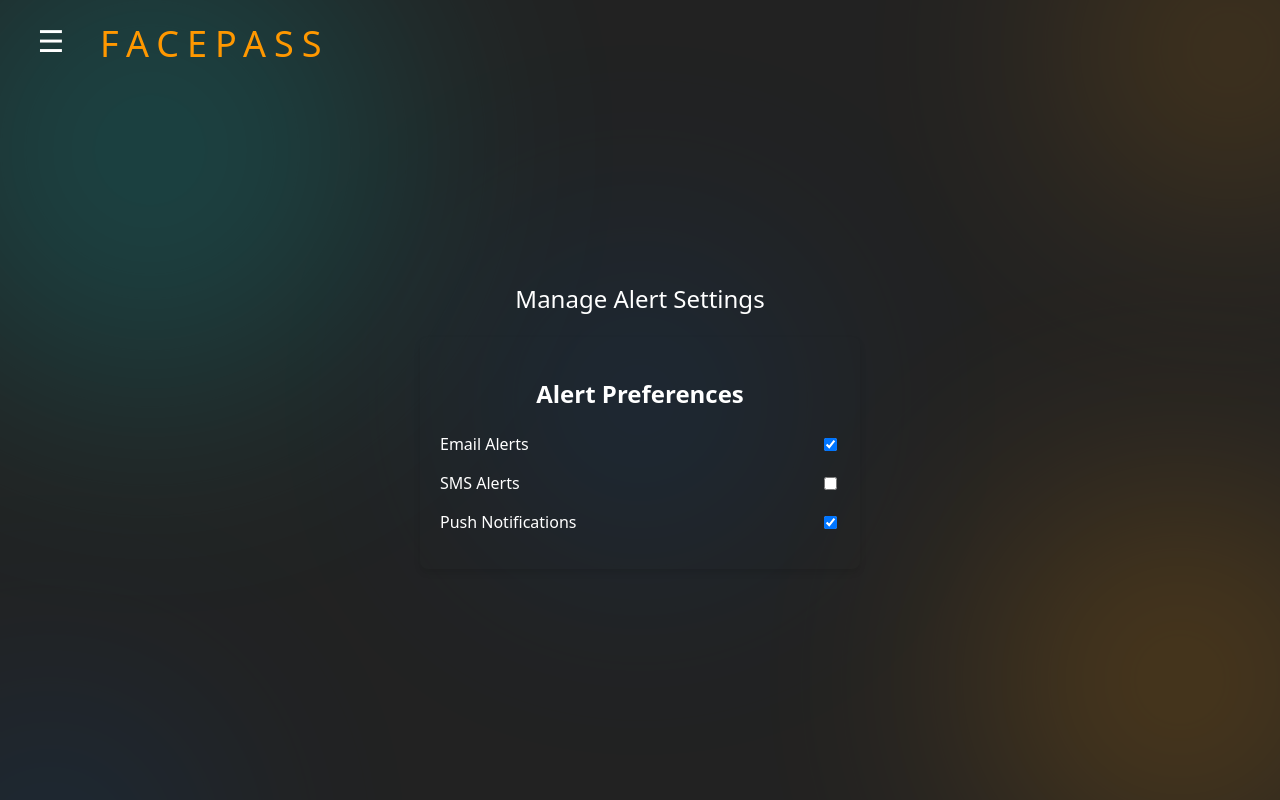
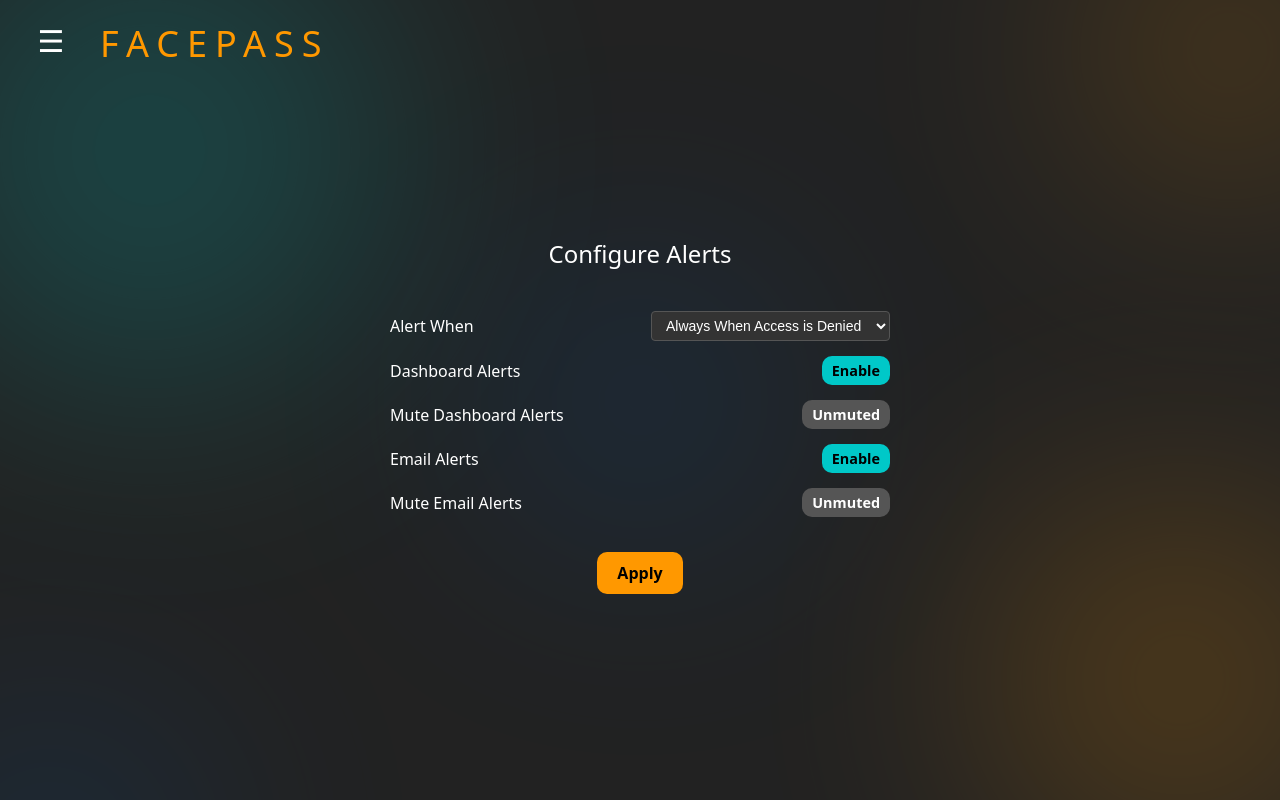
Before and after one commit to Proyecto-PTI/Frontend, a React (Vite) app: page /alert-settings in a window 1280 px wide. Built offline with nearby package versions, Linux system fonts and the light colour scheme.

Commit message:
Clase AlertSettings hecha

```diff
--- a/src/frames/AlertSettings.jsx
+++ b/src/frames/AlertSettings.jsx
@@ -1,14 +1,16 @@
 import React, { useState } from 'react';
-import styles from './AlertSettings.module.css'; // Crea este archivo para los estilos
+import styles from './AlertSettings.module.css';
+import userProfileStyles from '../frames/UserProfile.module.css'; // Importamos estilos de UserProfile
 import WebHeader from '../components/WebHeader';
 import NavBar from '../components/NavBar';
 import Background from '../components/Background';
 
 function AlertSettings() {
     const [settings, setSettings] = useState({
+        dashboardAlerts: true,
+        muteDashboardAlerts: false,
         emailAlerts: true,
-        smsAlerts: false,
-        pushNotifications: true,
+        muteEmailAlerts: false,
     });
 
     const handleToggle = (key) => {
@@ -23,33 +25,63 @@ function AlertSettings() {
             <NavBar />
             <div className={styles.container}>
                 <Background />
-                <WebHeader subtitle="Manage Alert Settings" />
+                <WebHeader subtitle="Configure Alerts" />
                 <div className={styles.settingsWrapper}>
-                    <h2 className={styles.title}>Alert Preferences</h2>
+                    <div className={styles.setting}>
+                        <label>Alert When</label>
+                        <select className={`${styles.dropdown} ${userProfileStyles.logDetails}`}>
+                            <option>Always When Access is Denied</option>
+                            <option>Only During Business Hours</option>
+                            <option>Never</option>
+                        </select>
+                    </div>
+                    <div className={styles.setting}>
+                        <label>Dashboard Alerts</label>
+                        <button
+                            className={`${styles.toggleButton} ${
+                                settings.dashboardAlerts ? styles.enabled : styles.disabled
+                            }`}
+                            onClick={() => handleToggle('dashboardAlerts')}
+                        >
+                            {settings.dashboardAlerts ? 'Enable' : 'Disable'}
+                        </button>
+                    </div>
+                    <div className={styles.setting}>
+                        <label>Mute Dashboard Alerts</label>
+                        <button
+                            className={`${styles.toggleButton} ${
+                                settings.muteDashboardAlerts ? styles.enabled : styles.disabled
+                            }`}
+                            onClick={() => handleToggle('muteDashboardAlerts')}
+                        >
+                            {settings.muteDashboardAlerts ? 'Muted' : 'Unmuted'}
+                        </button>
+                    </div>
                     <div className={styles.setting}>
                         <label>Email Alerts</label>
-                        <input
-                            type="checkbox"
-                            checked={settings.emailAlerts}
-                            onChange={() => handleToggle('emailAlerts')}
-                        />
+                        <button
+                            className={`${styles.toggleButton} ${
+                                settings.emailAlerts ? styles.enabled : styles.disabled
+                            }`}
+                            onClick={() => handleToggle('emailAlerts')}
+                        >
+                            {settings.emailAlerts ? 'Enable' : 'Disable'}
+                        </button>
                     </div>
                     <div className={styles.setting}>
-                        <label>SMS Alerts</label>
-                        <input
-                            type="checkbox"
-                            checked={settings.smsAlerts}
-                            onChange={() => handleToggle('smsAlerts')}
-                        />
+                        <label>Mute Email Alerts</label>
+                        <button
+                            className={`${styles.toggleButton} ${
+                                settings.muteEmailAlerts ? styles.enabled : styles.disabled
+                            }`}
+                            onClick={() => handleToggle('muteEmailAlerts')}
+                        >
+                            {settings.muteEmailAlerts ? 'Muted' : 'Unmuted'}
+                        </button>
                     </div>
-                    <div className={styles.setting}>
-                        <label>Push Notifications</label>
-                        <input
-                            type="checkbox"
-                            checked={settings.pushNotifications}
-                            onChange={() => handleToggle('pushNotifications')}
-                        />
-                    </div>
+                    <button className={styles.applyButton}>
+                        Apply
+                    </button>
                 </div>
             </div>
         </div>
--- a/src/frames/AlertSettings.module.css
+++ b/src/frames/AlertSettings.module.css
@@ -15,12 +15,12 @@
 }
 
 .settingsWrapper {
-    background: transparent; /* Elimina el fondo blanco */
+    background: transparent; /* Fondo transparente */
     border-radius: 8px;
     padding: 20px;
-    box-shadow: 0 4px 6px rgba(0, 0, 0, 0.1);
+    box-shadow: none;
     width: 100%;
-    max-width: 400px;
+    max-width: 500px;
 }
 
 .title {
@@ -35,3 +35,44 @@
     align-items: center;
     margin-bottom: 15px;
 }
+
+.dropdown {
+    background: #333;
+    color: white;
+    border: 1px solid #555;
+    border-radius: 4px;
+    padding: 5px 10px;
+}
+
+.toggleButton {
+    padding: 5px 10px;
+    border: none;
+    border-radius: 10px; /* Igual que en UserProfile */
+    cursor: pointer;
+    font-size: 0.9rem;
+    font-weight: 600; /* Igual que en UserProfile */
+    text-align: center;
+}
+
+.toggleButton.enabled {
+    background-color: #00c8c8; /* Color de fondo del botón "Add New Entry Label" */
+    color: black; /* Texto del botón */
+}
+
+.toggleButton.disabled {
+    background-color: #555; /* Color para el estado deshabilitado */
+    color: white;
+}
+
+.applyButton {
+    background-color: #ff9800;
+    color: black; /* Texto del botón */
+    border: none;
+    border-radius: 10px; /* Igual que en UserProfile */
+    padding: 10px 20px;
+    cursor: pointer;
+    font-size: 1rem;
+    font-weight: 600; /* Igual que en UserProfile */
+    margin-top: 20px;
+    text-align: center;
+}
```
